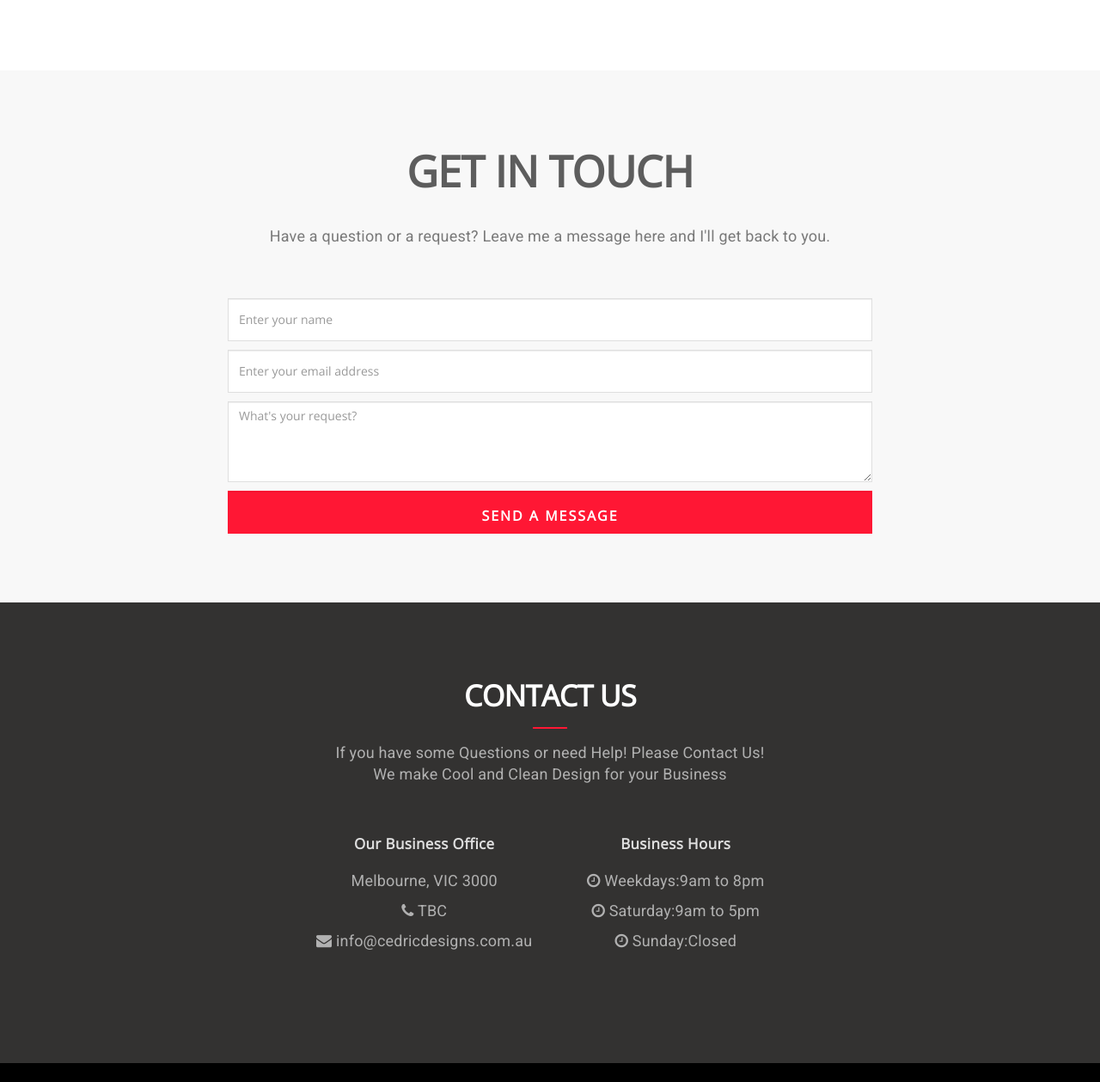
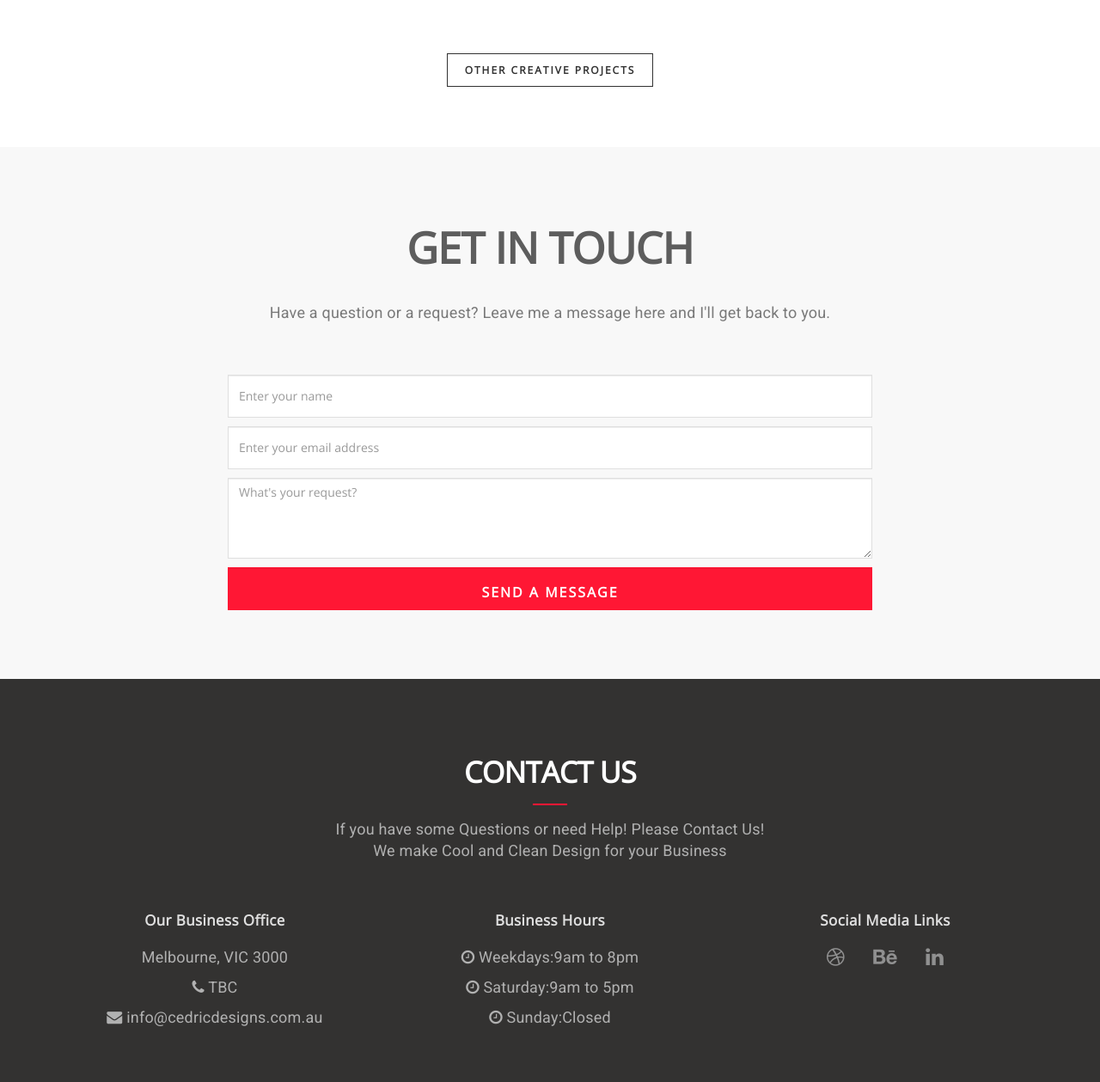
Before and after one commit to cedriclemercier/cedricdesigns.com.au, a plain HTML site: page portfolio/index.html in a window 1280 px wide. Shown: the part 1384-2643 px from the top of the page at 86% size. Drawn offline with nearby package versions, Linux system fonts and the light colour scheme.

Commit message:
Add social icons and link to older portfolio

```diff
--- a/css/style.css
+++ b/css/style.css
@@ -878,6 +878,21 @@ footer p a span {
     font-weight: 700;
 }
 
+.social-icons a {
+    color: #909090;
+    font-size: 24px;
+    text-decoration: none;
+    transition: all 0.4s ease-in-out;
+    padding: 0px;
+    position: relative;
+    top: 0px;
+    margin: 0px 15px;
+}
+
+.social-icons a:hover {
+    color: #fff;
+}
+
 /*--------------------
 6. Modal
 --------------------*/
@@ -983,6 +998,25 @@ footer p a span {
     padding: 10px 20px;
 }
 
+.btn-s:hover, .btn-s:focus, .btn-s:active, .btn-s.active, .open .dropdown-toggle.btn-s {
+    color: #000;
+    background-color: #fff;
+    border-color: #000;
+}
+
+.btn-s {
+    font-family: "Open Sans",sans-serif;
+    text-transform: uppercase;
+    font-weight: 700;
+    border-radius: 0;
+    letter-spacing: 2px;
+    font-size: 12px;
+    padding: 10px 20px;
+    color: #323232;
+    background-color: #fff;
+    border-color: #323232;
+}
+
 .h-30 {
     height:30px;
 }
--- a/portfolio/index.html
+++ b/portfolio/index.html
@@ -256,6 +256,11 @@
                     </div>
                     <!-- end portfolio item -->
 
+                    <div class="col-md-12 text-center">
+                        <div class="h-50"></div>
+                        <a href="https://cedricdesigns-portfolio.netlify.com" class="btn btn-s">Other creative projects</a>
+                    </div>
+
                 </div>
 
 
@@ -319,8 +324,7 @@
                     </div>
                 </div>
                 <div class="row">
-                    <div class="col-md-3"></div>
-                    <div class="col-md-3 text-center">
+                    <div class="col-md-4 text-center">
                         <div class="section-text">
                             <h4>Our Business Office</h4>
                             <p>Melbourne, VIC 3000</p>
@@ -330,15 +334,24 @@
                         <div class="h-50"></div>
                     </div>
 
-                    <div class="col-md-3 text-center">
+                    <div class="col-md-4 text-center">
                         <div class="section-text">
                             <h4>Business Hours</h4>
                             <p><i class="fa fa-clock-o"></i> <span class="day">Weekdays:</span><span>9am to 8pm</span></p>
                             <p><i class="fa fa-clock-o"></i> <span class="day">Saturday:</span><span>9am to 5pm</span></p>
                             <p><i class="fa fa-clock-o"></i> <span class="day">Sunday:</span><span>Closed</span></p>
+                            <div class="h-50"></div>
                         </div>
                     </div>
-                    <div class="col-md-3"></div>
+                    <div class="col-md-4">
+                       <div class="section-text social-icons text-center">
+                            <h4>Social Media Links</h4>
+                            <a href="https://dribbble.com/cedriclaos" class="fa fa-dribbble"></a>
+                            <a href="https://www.behance.net/cedriclemercierlaos" class="fa fa-behance"></a>
+                            <a href="https://www.linkedin.com/in/cedric-le-mercier/" class="fa fa-linkedin"></a>
+                            <div class="h-50"></div>
+                        </div>
+                    </div>
                 </div>
             </div>
         </section>
```
